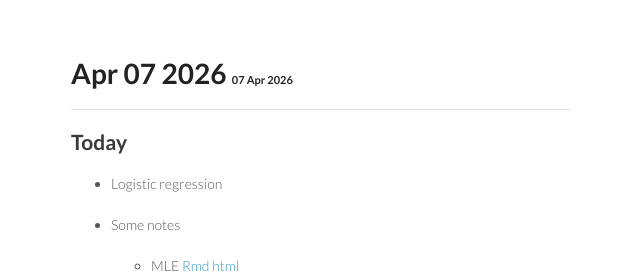
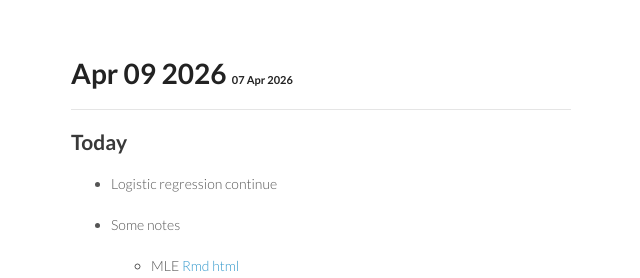
Before and after one commit to ucla-biostat-200c/2026spring, a Jekyll site: the page built from _posts/2026-04-07-week2-day1.md, in a window 1280 px wide. Shown: the top 278 px of the page, without its empty margins (499-1139 px from the left). Built offline with Jekyll 4.4.1, drawn with Linux system fonts in a browser that asks for light colours.

Commit message:
add posts

```diff
--- a/_posts/2026-04-07-week2-day1.md
+++ b/_posts/2026-04-07-week2-day1.md
@@ -1,12 +1,12 @@
 ---
 layout: post_teaching
-title: Apr 07 2026
+title: Apr 09 2026
 category: biostat200Cspring2026
 ---
 
 ## Today
 
-* Logistic regression
+* Logistic regression continue
 
 * Some notes
 
```
